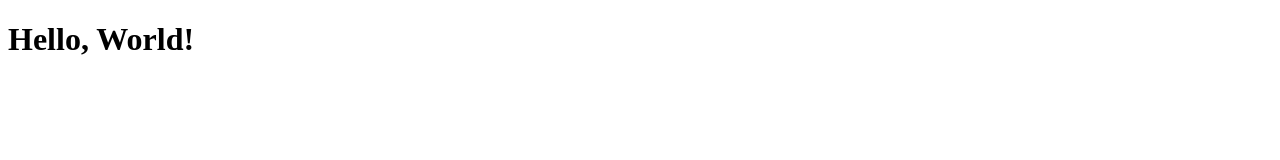
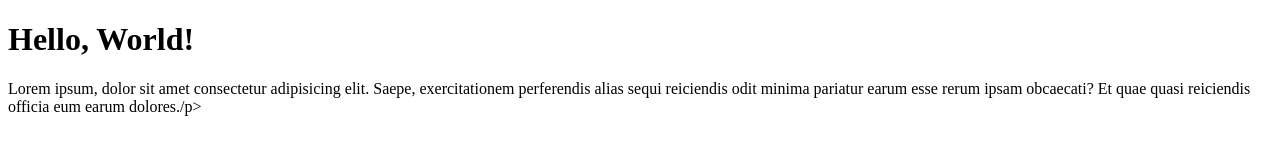
Before and after one commit to barrymartyn/martyn-git-test-2, a plain HTML site: page index.html in a window 1280 px wide. Drawn offline with Linux system fonts and the light colour scheme.

Commit message:
menambahakan paragraf

```diff
--- a/index.html
+++ b/index.html
@@ -8,5 +8,6 @@
 </head>
 <body>
     <h1>Hello, World!</h1>
+    <p>Lorem ipsum, dolor sit amet consectetur adipisicing elit. Saepe, exercitationem perferendis alias sequi reiciendis odit minima pariatur earum esse rerum ipsam obcaecati? Et quae quasi reiciendis officia eum earum dolores./p>
 </body>
 </html>
```
